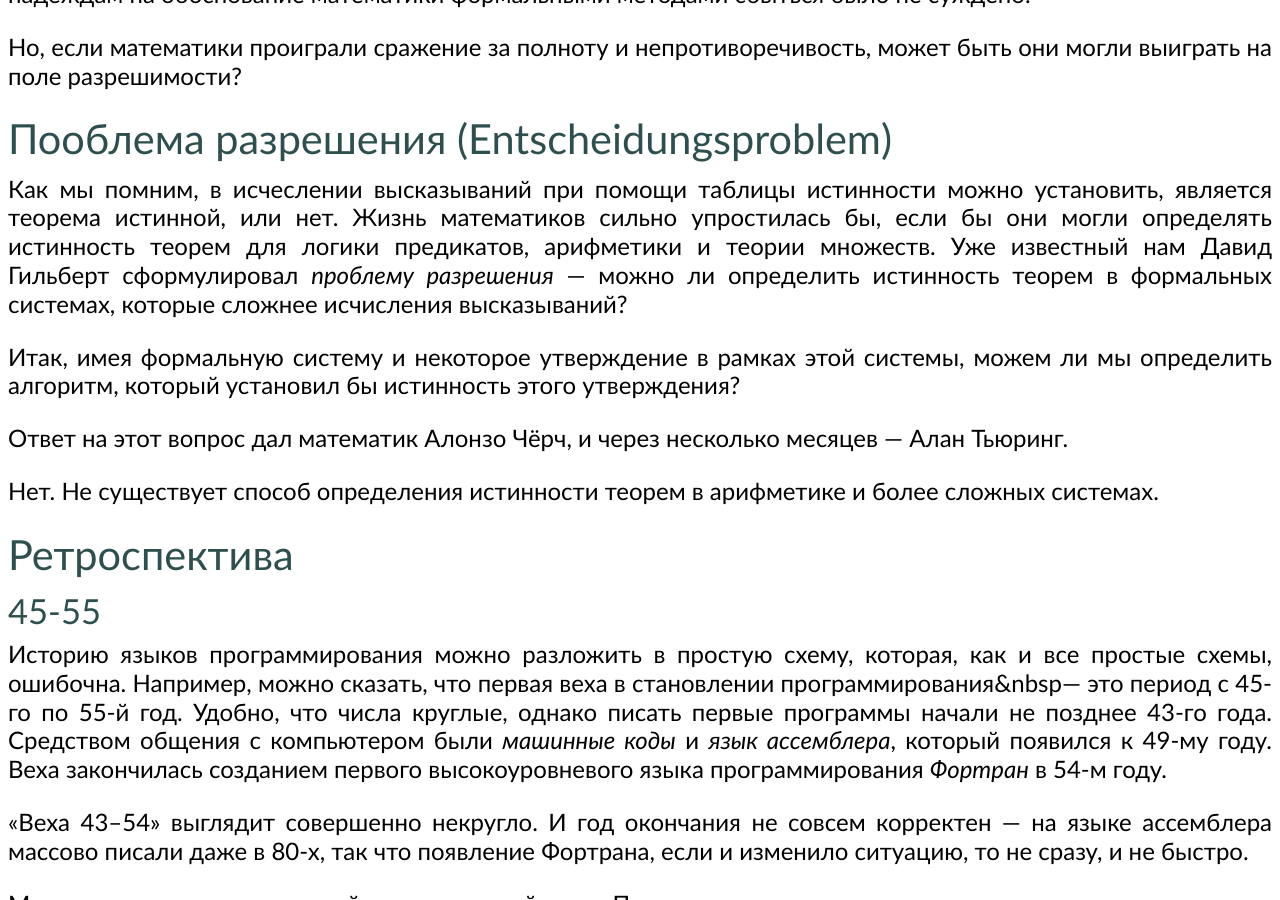
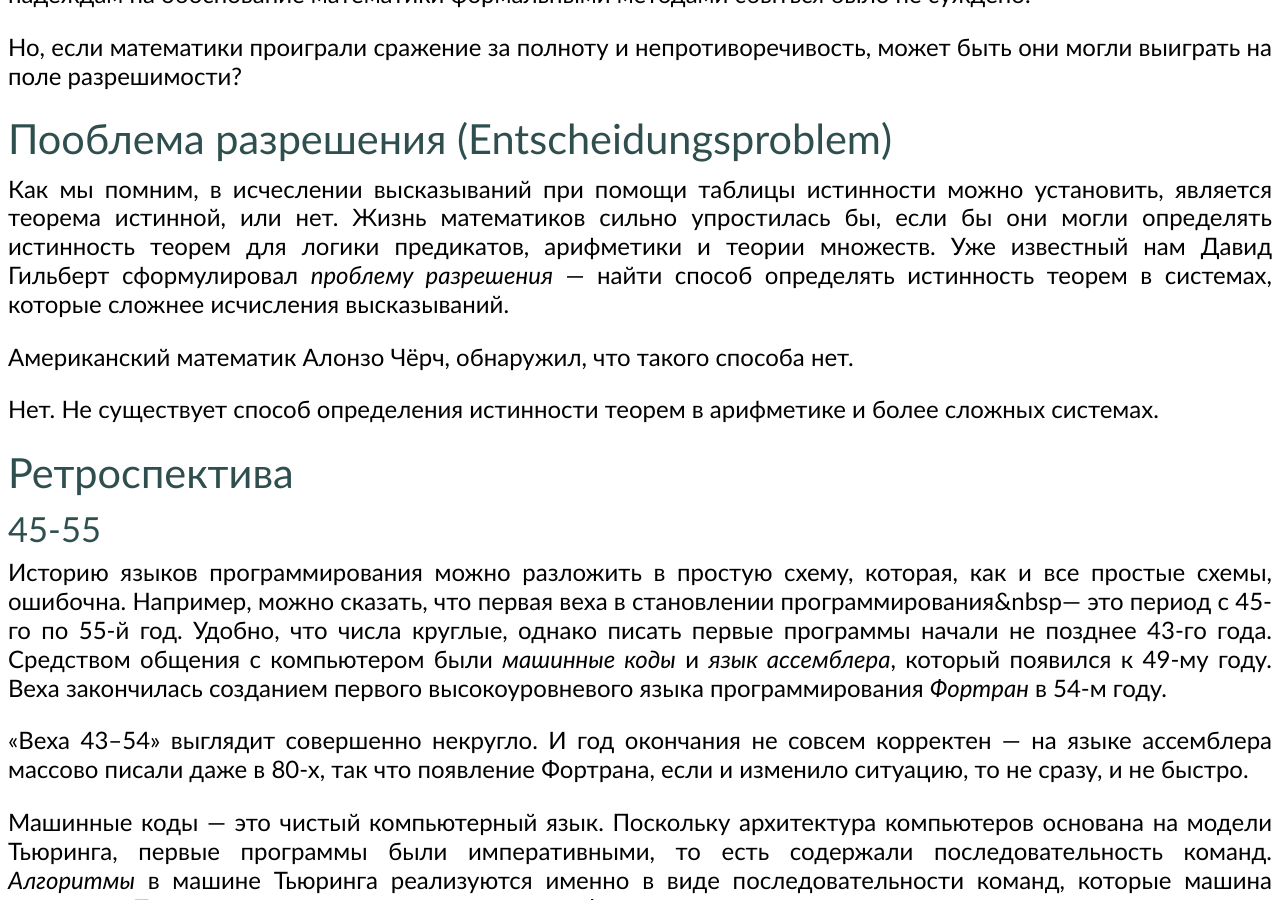
Before and after one commit to markshevchenko/markshevchenko.github.io, a Jekyll site: the page built from articles/program-languages.md, in a window 1280 px wide and 900 px high, scrolled down 2586 px. Built offline with Jekyll 4.4.1, drawn with Linux system fonts in a browser that asks for light colours; some web fonts are replaced; comment, search, counter and statistics services are not loaded.

Commit message:
Update program-languages.md

```diff
--- a/articles/program-languages.md
+++ b/articles/program-languages.md
@@ -83,13 +83,10 @@ id: program-languages
 ## Пооблема разрешения (Entscheidungsproblem)
 
 Как мы помним, в исчеслении высказываний при помощи таблицы истинности можно установить, является теорема истинной, или нет. Жизнь математиков сильно упростилась бы, если бы они могли определять истинность теорем для логики предикатов, арифметики и
-теории множеств. Уже известный нам Давид Гильберт сформулировал *проблему разрешения*&nbsp;&mdash; можно ли определить
-истинность теорем в формальных системах, которые сложнее исчисления высказываний?
+теории множеств. Уже известный нам Давид Гильберт сформулировал *проблему разрешения*&nbsp;&mdash; найти способ определять
+истинность теорем в системах, которые сложнее исчисления высказываний.
 
-Итак, имея формальную систему и некоторое утверждение в рамках этой системы, можем ли мы определить алгоритм, который установил бы
-истинность этого утверждения?
-
-Ответ на этот вопрос дал математик Алонзо Чёрч, и через несколько месяцев&nbsp;&mdash; Алан Тьюринг.
+Американский математик Алонзо Чёрч, обнаружил, что такого способа нет.
 
 Нет. Не существует способ определения истинности теорем в арифметике и более сложных системах.
 
```
